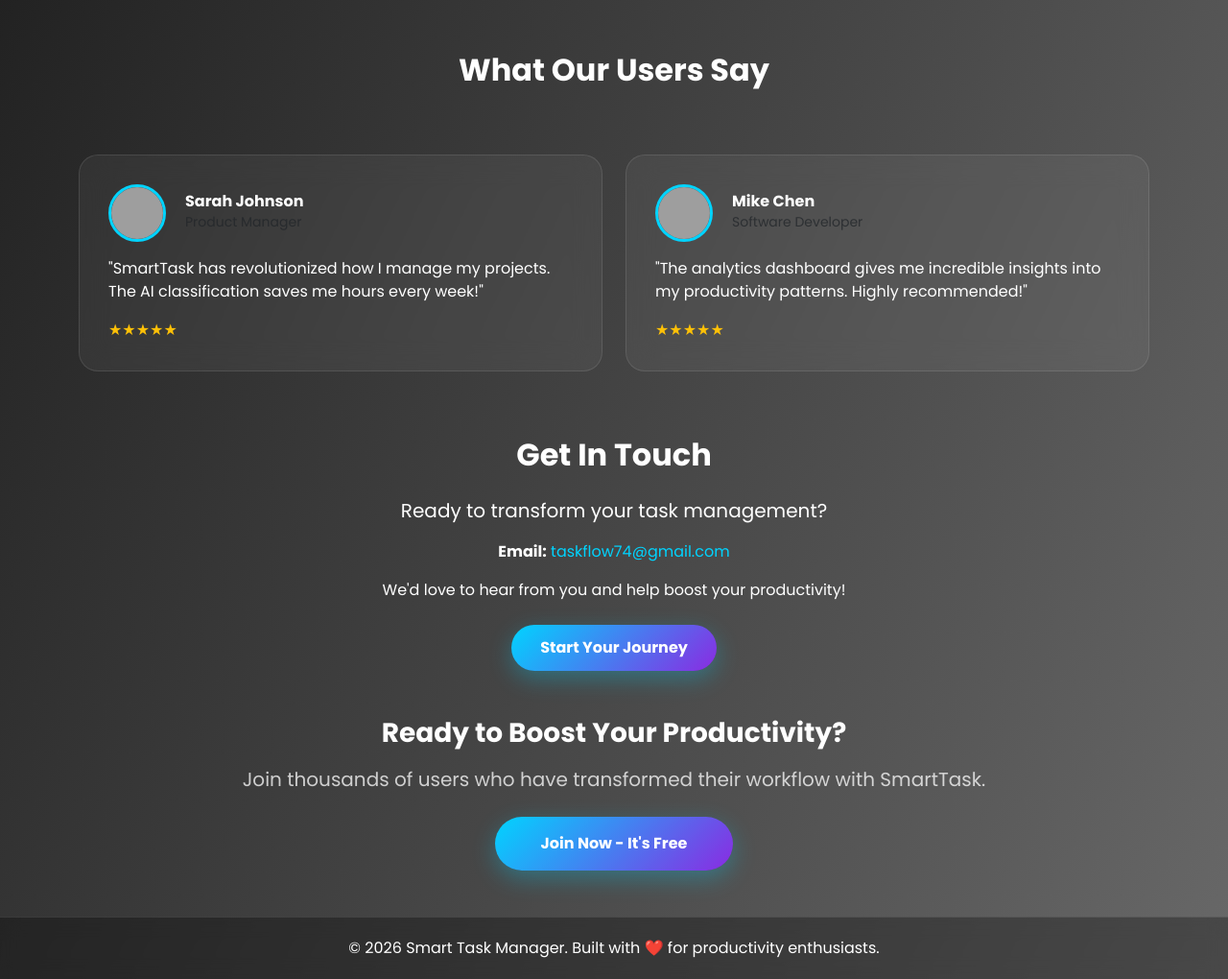
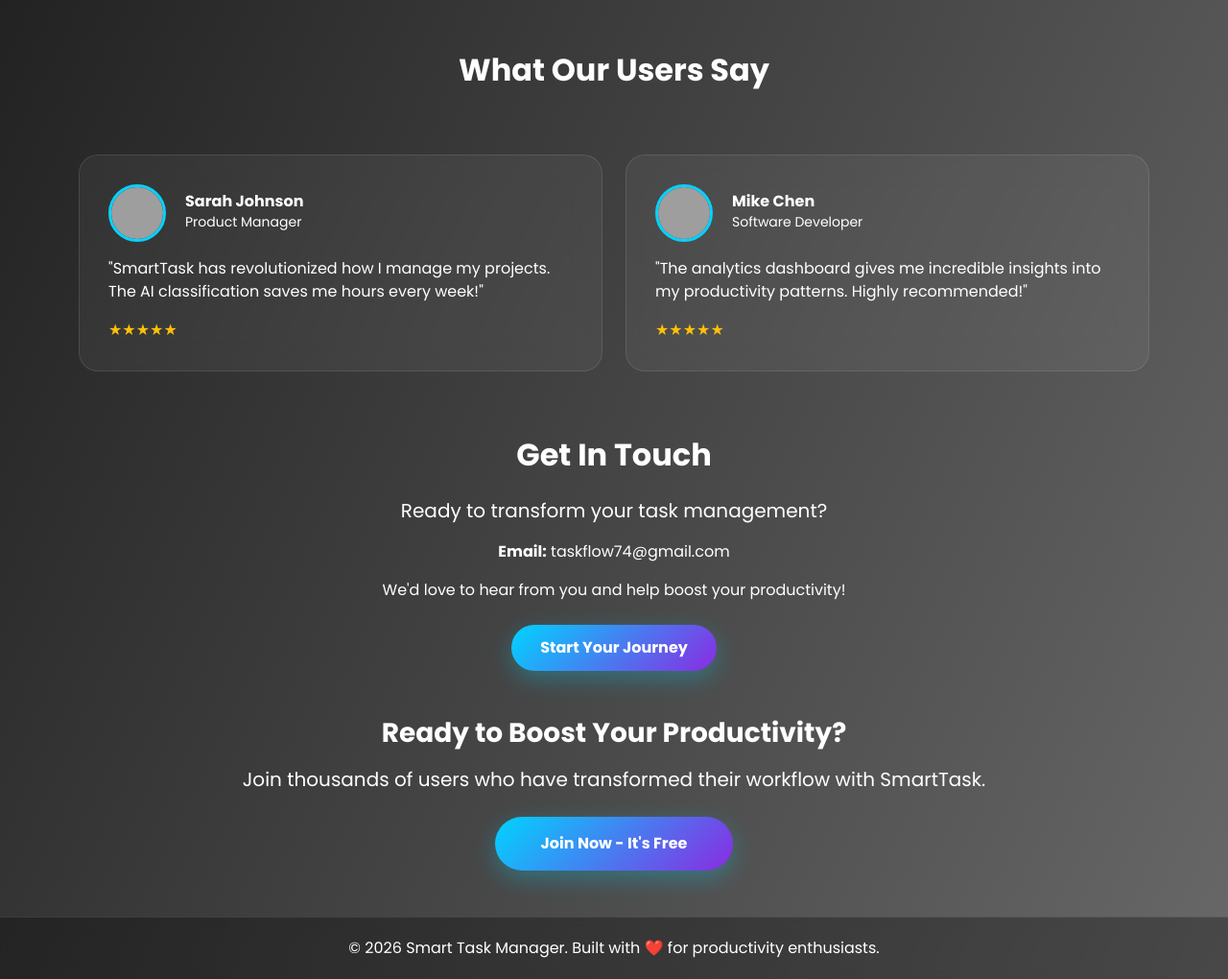
Before and after one commit to Sania8693/TaskFlow, a Flask app: page / in a window 1280 px wide. Shown: the part 1840-2860 px from the top of the page at 96% size. Run offline with Flask 3, Linux system fonts and the light colour scheme; grey boxes are pictures that could not be loaded.

Commit message:
Changes in background video and elements of index.html

```diff
--- a/templates/index.html
+++ b/templates/index.html
@@ -30,8 +30,9 @@
             left: 0;
             right: 0;
             bottom: 0;
-            background: linear-gradient(135deg, rgba(0,0,0,0.8) 0%, rgba(0,0,0,0.5) 100%);
-            z-index: 0;
+            background: linear-gradient(135deg, rgba(0,0,0,0.3) 0%, rgba(0,0,0,0.1) 100%);
+            color: #fff;
+            z-index: -1;
         }
 
         html {
@@ -359,10 +360,14 @@
             margin-top: 4px;
         }
 
+        .testimonial-card small {
+            color: #fff !important;
+        }
+
         .typing-indicator {
             display: none;
             padding: 12px 14px;
-            color: #888;
+            color: #fff;
             font-style: italic;
         }
 
@@ -441,6 +446,51 @@
             backdrop-filter: blur(10px);
         }
 
+        .chat-options .btn {
+            color: #fff !important;
+            border-color: #fff !important;
+        }
+
+        .chat-options .btn:hover {
+            background-color: #fff !important;
+            color: #000 !important;
+        }
+
+        /* Make all section headings white */
+        section h2, section h5 {
+            color: #fff !important;
+        }
+
+        /* Make all section paragraphs white */
+        section p {
+            color: #fff !important;
+            opacity: 1 !important;
+        }
+
+        /* Override opacity-75 class */
+        .opacity-75 {
+            opacity: 1 !important;
+            color: #fff !important;
+        }
+
+        /* Make feature card text white */
+        .glass-card h5, .glass-card p {
+            color: #fff !important;
+        }
+
+        /* Make testimonial text white */
+        .testimonial-card {
+            color: #fff !important;
+        }
+
+        .testimonial-card p {
+            color: #fff !important;
+        }
+
+        .testimonial-card h6 {
+            color: #fff !important;
+        }
+
         @media (max-width: 768px) {
             .hero-content {
                 flex-direction: column;
@@ -478,7 +528,7 @@
 <!-- HERO SECTION -->
 <section id="home" class="hero">
     <video class="bg-video" autoplay muted loop preload="auto" playsinline>
-        <source src="{{ url_for('static', filename='video.mp4') }}" type="video/mp4">
+        <source src="{{ url_for('static', filename='video3.mp4') }}" type="video/mp4">
     </video>
     <div class="hero-content container">
         <div class="row justify-content-center">
@@ -657,7 +707,7 @@
     <div class="row justify-content-center">
         <div class="col-md-6 text-center">
             <p class="mb-3 fs-5">Ready to transform your task management?</p>
-            <p><strong>Email:</strong> <a href="mailto:taskflow74@gmail.com" class="text-decoration-none" style="color: #00d4ff;">taskflow74@gmail.com</a></p>
+            <p><strong>Email:</strong> <a href="mailto:taskflow74@gmail.com" class="text-decoration-none" style="color: #fff;">taskflow74@gmail.com</a></p>
             <p class="mb-4">We'd love to hear from you and help boost your productivity!</p>
             <a href="/register" class="btn btn-custom">Start Your Journey</a>
         </div>
```
Also changed, not shown: 4 other files.
